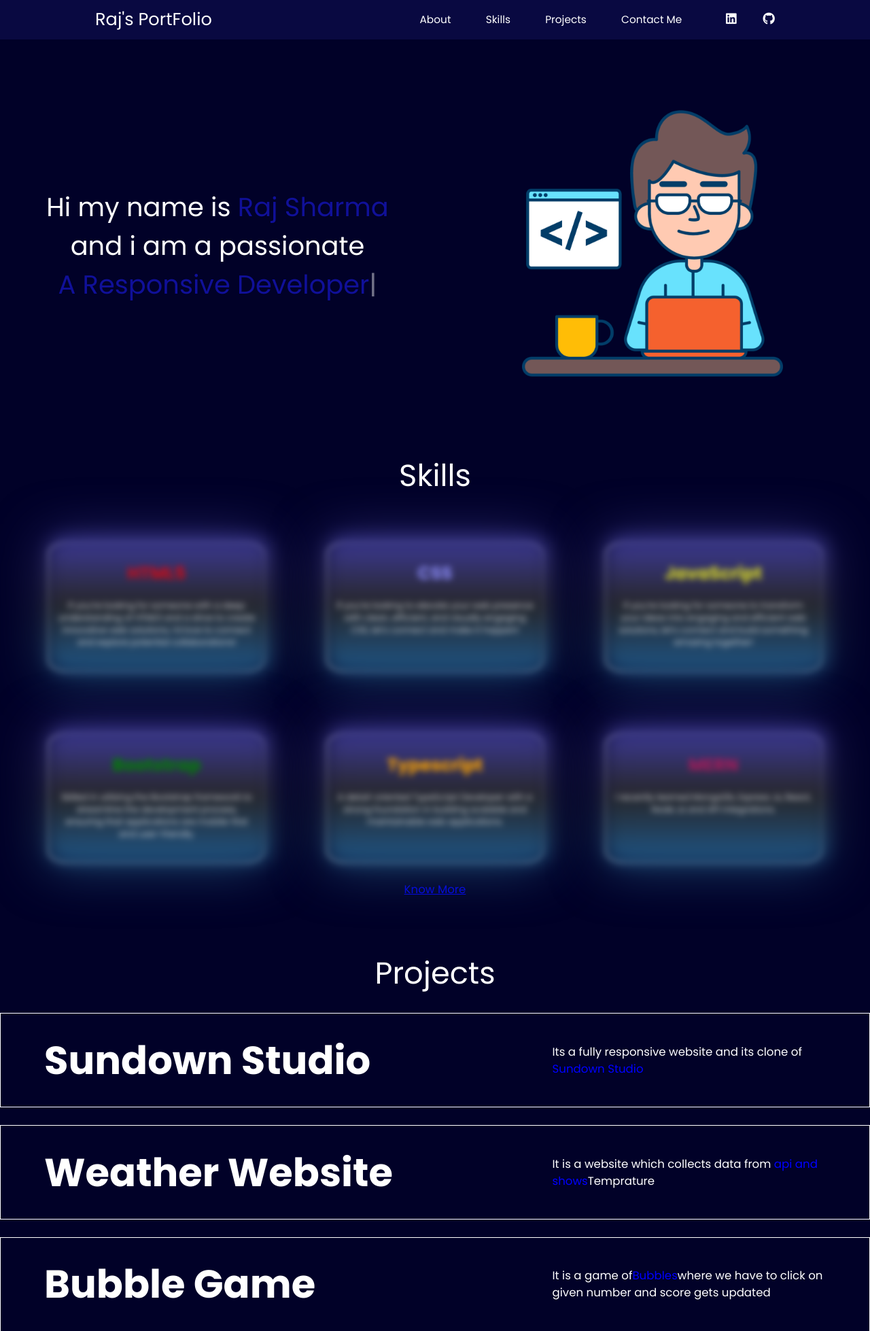
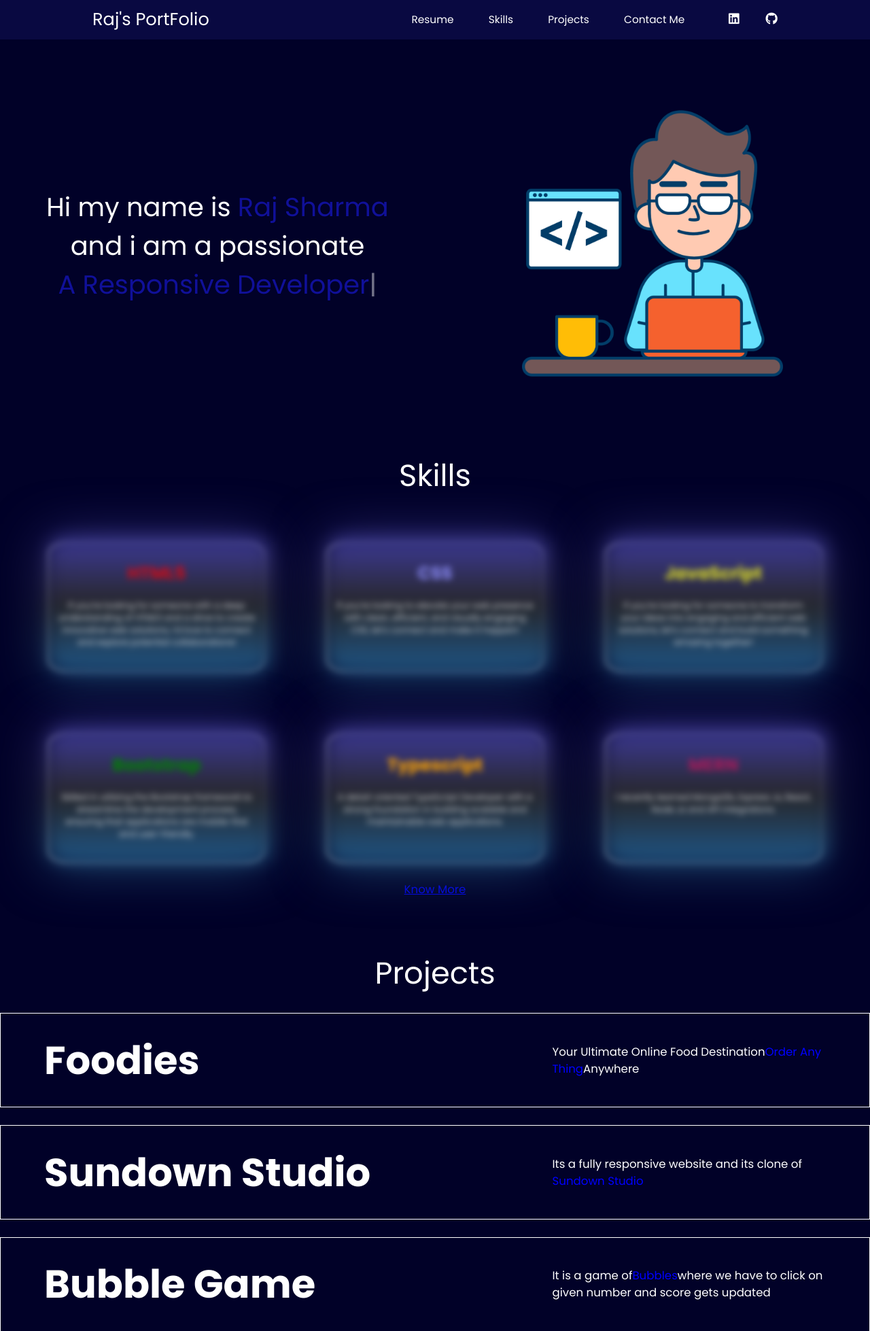
Before and after one commit to renchooz/PortFolio, a plain HTML site: page index.html in a window 1280 px wide. Shown: the top 1958 px of the page at 68% size. Drawn offline with nearby package versions, Linux system fonts and the light colour scheme.

Commit message:
changed resume

```diff
--- a/index.html
+++ b/index.html
@@ -14,7 +14,7 @@
         <div class="nav-left">Raj's PortFolio</div>
         <div class="nav-right">
           <ul>
-            <a  href="/"><li>About</li></a>
+            <a  href="https://drive.google.com/file/d/1O10lJJRYwBd7NBnf2YLii4ObsGqImU8E/view?usp=sharing"><li>Resume</li></a>
             <a href="/"><li>Skills</li></a>
             <a href="/"> <li>Projects</li></a>
             <a href="#"><li>Contact Me</li></a>
@@ -92,14 +92,14 @@
       <section class="section-3">
         <div class="project">
           <h1>Projects</h1>
+            <div class="project-box">
+            <a href="https://melodious-marigold-cac143.netlify.app/"><h2>Foodies</h2></a>
+               <p>Your Ultimate Online Food Destination<span>Order Any Thing</span>Anywhere</p>
+           </div>
           <div class="project-box">
            <a href="https://66f2de9edda74e0651011ccd--frabjous-seahorse-0ffa57.netlify.app"><h2>Sundown Studio</h2></a>
               <p>Its a fully responsive website and its clone of <span>Sundown Studio</span></p>
           </div>
-          <div class="project-box">
-            <a href="https://66f2de9edda74e0651011ccd--frabjous-seahorse-0ffa57.netlify.app"><h2>Weather Website</h2></a>
-               <p>It is a website which collects data from<span> api and shows</span>Temprature</p>
-           </div>
            <div class="project-box">
             <a href="https://66f4373a38442614b36cd349--lucky-caramel-d7dba8.netlify.app/"><h2>Bubble Game</h2></a>
                <p>It is a game of<span>Bubbles</span>where we have to click on given number and score gets updated</p>
@@ -126,7 +126,7 @@
             <a href="/"><li>Skills</li></a>
             <a href="/"> <li>Projects</li></a>
             <a href="#"><li>Contact Me</li></a>
-            <a href="https://drive.google.com/file/d/1KFbZAKrdgkEXupRDNBe_bdoxEq052E61/view?usp=sharing"><li>Resume</li></a>
+            <a href="https://drive.google.com/file/d/1O10lJJRYwBd7NBnf2YLii4ObsGqImU8E/view?usp=sharing"><li>Resume</li></a>
             <a href="https://www.linkedin.com/in/raj-sharma9975/"><i class="fa-brands fa-linkedin"></i></a>
             <a href="https://github.com/renchooz"><i class="fa-brands fa-github"></i></a>
     </div>
```
